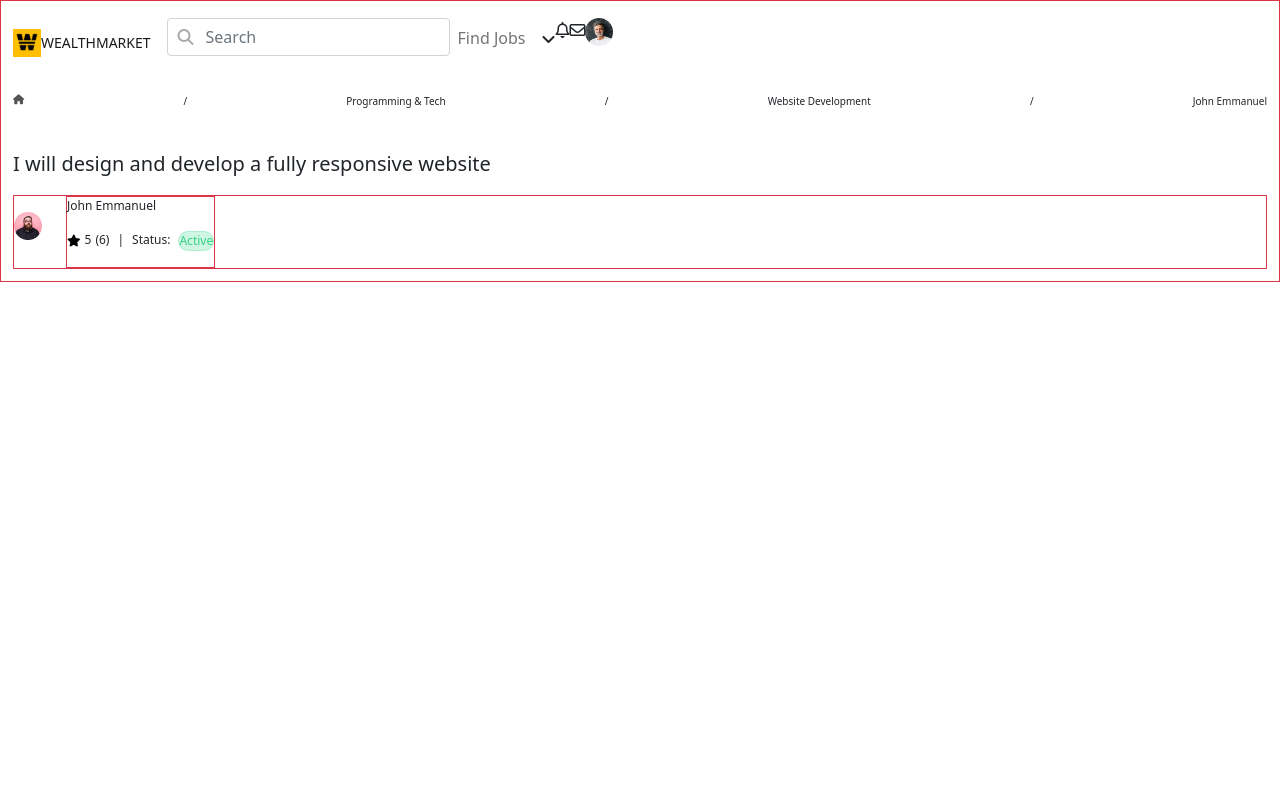
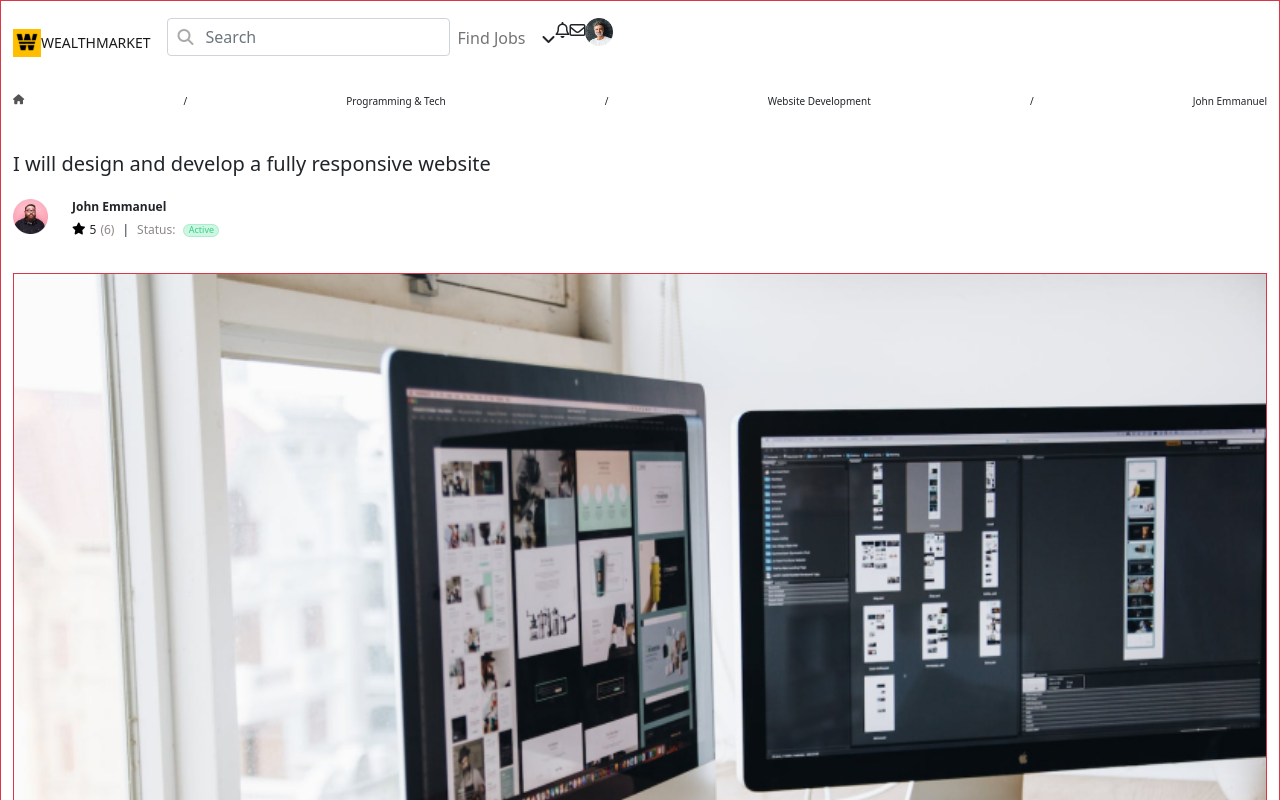
Before and after one commit to DevZibah/Angular-UI-Practice, an Angular app: page / in a window 1280 px wide. Shown: the top 800 px of the page. Built offline with nearby package versions, Linux system fonts and the light colour scheme.

Commit message:
done with the user details UI

```diff
--- a/src/app/buyer-Contacting-Seller/buyer-contacting-seller.component.css
+++ b/src/app/buyer-Contacting-Seller/buyer-contacting-seller.component.css
@@ -50,13 +50,30 @@
 .main-sec {
   padding: 12px;
 }
+.userImg img {
+  width: 35px;
+  height: 35px;
+}
 .userDeets {
   font-size: 12px;
 }
 .actve {
   border: 1px solid #33d3863b;
   background-color: #33d3863b;
-  color: #33D386;
+  color: #33d386;
+  width: 36px;
+  height: 13px;
+  font-size: 9px;
+  margin-top: -1.7px;
+}
+.actve p {
+  margin-top: 1px;
+}
+.div-name {
+  line-height: 7px;
+}
+.starIcon {
+  margin-top: -3px;
 }
 /* styles for min-width:768px */
 @media (min-width: 768px) {
--- a/src/app/buyer-Contacting-Seller/buyer-contacting-seller.component.html
+++ b/src/app/buyer-Contacting-Seller/buyer-contacting-seller.component.html
@@ -61,20 +61,31 @@
         <p class="firstText">
           I will design and develop a fully responsive website
         </p>
-        <article class="userDeets d-flex border border-danger">
-          <div class="navImg mt-3">
+        <article class="userDeets d-flex mt-2">
+          <div class="userImg mt-1">
             <img src="../assets/johnEmma.png" alt="" />
           </div>
-          <div class="border border-danger ms-4">
-            <p class="">John Emmanuel</p>
+          <div class="ms-4 div-name">
+            <p class="fw-bold mt-2">John Emmanuel</p>
             <section class="d-flex">
-              <i class="fa-solid fa-star mt-1" style="color: #000000"></i>
+              <i class="fa-solid fa-star starIcon" style="color: #000000"></i>
               <p class="ms-1">5</p>
-              <p class="ms-1">(6)</p>
+              <p class="ms-1" style="color: #8d8686">(6)</p>
               <p class="ms-2">|</p>
-              <p class="ms-2">Status:</p>
-              <p class="ms-2 actve rounded-pill text-center w-25">Active</p>
+              <p class="ms-2" style="color: #8d8686">Status:</p>
+              <div class="ms-2 actve rounded-pill text-center">
+                <p class="">Active</p>
+              </div>
             </section>
+          </div>
+        </article>
+        <article class="mt-4 border border-danger">
+          <div class="frameImg w-100">
+            <img class="w-100" src="../assets/frame.png" alt="" />
+          </div>
+          <div class="border border-dark">
+            <i class="fa-solid fa-chevron-left" style="color: #000000"></i>
+            <i class="fa-solid fa-chevron-right" style="color: #000000"></i>
           </div>
         </article>
       </section>
```
Also changed, not shown: src/assets/frame.png (added).
